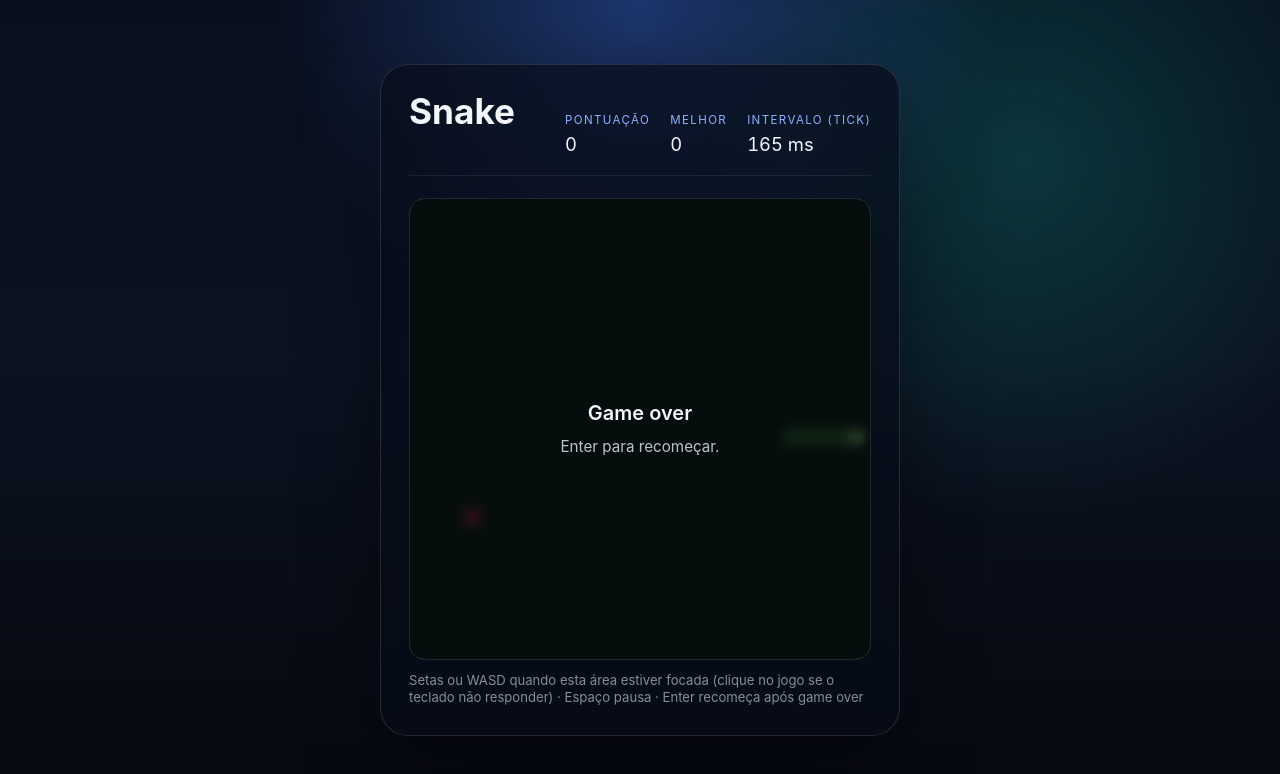
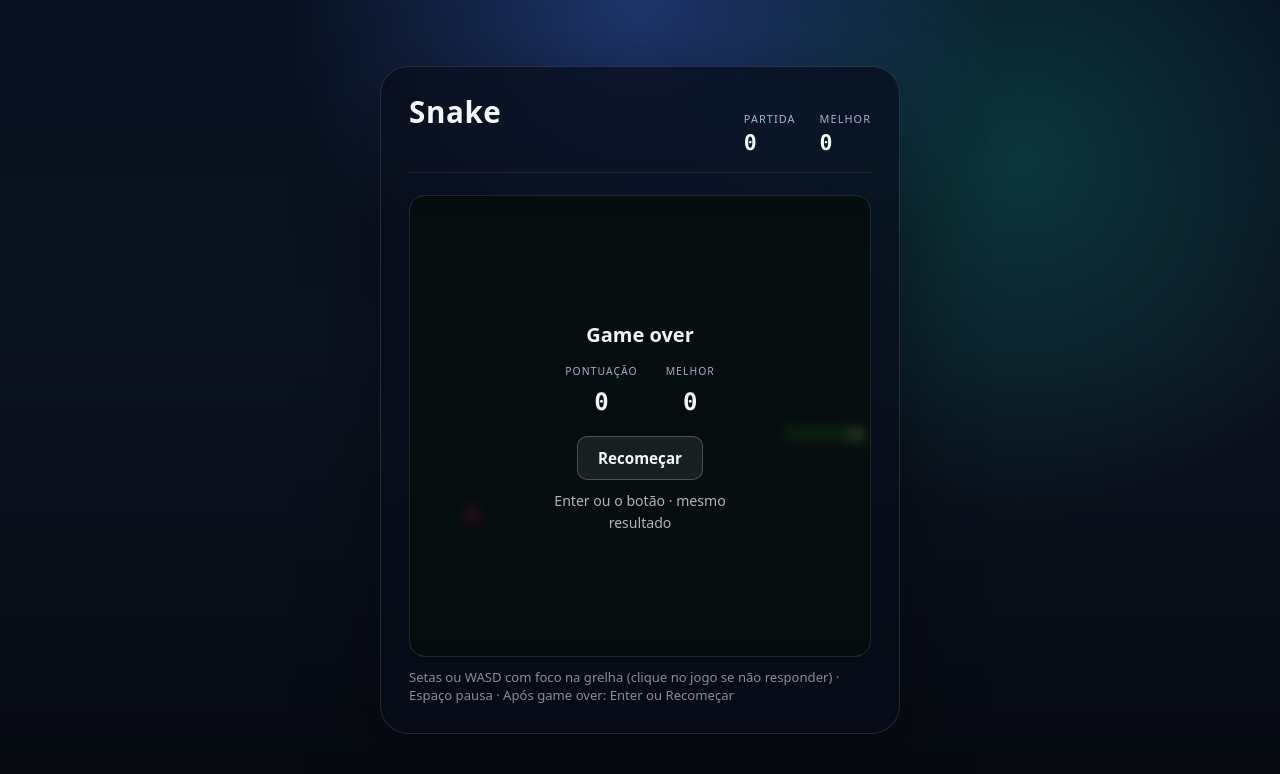
Before and after one commit to joaovictorcosta/playground, a React (Vite) app: page / in a window 1280 px wide. Shown: the top 774 px of the page. Built offline with nearby package versions, Linux system fonts and the light colour scheme.

Commit message:
✨ feat: Polimento retrô: HUD, game over e reinício

```diff
--- a/src/SnakeGame.tsx
+++ b/src/SnakeGame.tsx
@@ -159,8 +159,10 @@ export function SnakeGame() {
   const [score, setScoreState] = useState(0);
   /** Réplica fiável do recorde persistido (para o HUD re-renderizar após gravação). */
   const [persistBaseline, setPersistBaseline] = useState(INITIAL_PERSIST.value);
+  /** Pico entre todas as partidas nesta página (memória quando não há persistência fiável). */
+  const [sessionPeak, setSessionPeak] = useState(0);
   const [overlay, setOverlay] = useState<'none' | 'paused' | 'gameover'>('none');
-  const hudBestScore = Math.max(persistBaseline, score);
+  const hudBestScore = Math.max(persistBaseline, sessionPeak);
 
   const resetGame = useCallback(() => {
     snakeRef.current = [...createInitialSnake()];
@@ -176,6 +178,13 @@ export function SnakeGame() {
     setScoreState(0);
     setOverlay('none');
   }, []);
+
+  const restartMatch = useCallback(() => {
+    resetGame();
+    queueMicrotask(() =>
+      canvasRef.current?.focus({ preventScroll: true }),
+    );
+  }, [resetGame]);
 
   const resizeCanvas = useCallback(() => {
     const wrap = wrapRef.current;
@@ -238,7 +247,7 @@ export function SnakeGame() {
       const restartKeys = ['Enter', 'NumpadEnter'];
       if (!aliveRef.current && restartKeys.includes(e.code)) {
         e.preventDefault();
-        resetGame();
+        restartMatch();
         return;
       }
 
@@ -273,7 +282,7 @@ export function SnakeGame() {
 
     canvas.addEventListener('keydown', onKeyDown);
     return () => canvas.removeEventListener('keydown', onKeyDown);
-  }, [resetGame]);
+  }, [restartMatch]);
 
   /** Em DEV, inspecionar no console: `window.__SNAKE_GAME_LOOP__`. */
   useEffect(() => {
@@ -290,20 +299,22 @@ export function SnakeGame() {
     };
   }, []);
 
+  /** Mesmo estado que após reinício: cobra, direção, pontuação, comida e overlay limpos. */
   useEffect(() => {
-    const occ = new Set(snakeRef.current.map(cellKey));
-    foodRef.current = spawnFood(occ);
-    drawFrame();
-  }, [drawFrame]);
+    resetGame();
+  }, [resetGame]);
 
+  /** Um único `requestAnimationFrame` enquanto o componente existe; cleanup cancela o frame pendente. */
   useEffect(() => {
     let acc = 0;
     let last = performance.now();
     let rafId = 0;
+    let stopped = false;
     const tickMs = GAME_TICK_INTERVAL_MS;
     loopTelemetryRef.current.tickIntervalMs = tickMs;
 
     const loop = (now: number) => {
+      if (stopped) return;
       rafId = requestAnimationFrame(loop);
       const telem = loopTelemetryRef.current;
       telem.lastFrameDeltaMs = now - last;
@@ -363,6 +374,7 @@ export function SnakeGame() {
           scoreRef.current += 1;
           const newScore = scoreRef.current;
           setScoreState(newScore);
+          setSessionPeak((prev) => Math.max(prev, newScore));
 
           const floor = persistedBestFloorRef.current;
           if (
@@ -385,7 +397,10 @@ export function SnakeGame() {
     };
 
     rafId = requestAnimationFrame(loop);
-    return () => cancelAnimationFrame(rafId);
+    return () => {
+      stopped = true;
+      cancelAnimationFrame(rafId);
+    };
   }, [drawFrame]);
 
   return (
@@ -394,16 +409,12 @@ export function SnakeGame() {
         <h1 className="snake-title">Snake</h1>
         <dl className="snake-stats">
           <div>
-            <dt>Pontuação</dt>
+            <dt>Partida</dt>
             <dd>{score}</dd>
           </div>
           <div>
             <dt>Melhor</dt>
             <dd>{hudBestScore}</dd>
-          </div>
-          <div>
-            <dt>Intervalo (tick)</dt>
-            <dd>{GAME_TICK_INTERVAL_MS} ms</dd>
           </div>
         </dl>
       </header>
@@ -427,14 +438,35 @@ export function SnakeGame() {
               {overlay === 'gameover' && (
                 <>
                   <p className="snake-overlay-title">Game over</p>
-                  <p className="snake-overlay-hint">Enter para recomeçar.</p>
+                  <dl className="snake-overlay-scores">
+                    <div>
+                      <dt>Pontuação</dt>
+                      <dd>{score}</dd>
+                    </div>
+                    <div>
+                      <dt>Melhor</dt>
+                      <dd>{hudBestScore}</dd>
+                    </div>
+                  </dl>
+                  <div className="snake-overlay-actions">
+                    <button
+                      type="button"
+                      className="snake-restart-btn"
+                      onClick={restartMatch}
+                    >
+                      Recomeçar
+                    </button>
+                  </div>
+                  <p className="snake-overlay-hint">
+                    Enter ou o botão · mesmo resultado
+                  </p>
                 </>
               )}
             </div>
           )}
         </div>
         <p className="snake-help">
-          Setas ou WASD quando esta área estiver focada (clique no jogo se o teclado não responder) · Espaço pausa · Enter recomeça após game over
+          Setas ou WASD com foco na grelha (clique no jogo se não responder) · Espaço pausa · Após game over: Enter ou Recomeçar
         </p>
       </div>
     </div>
--- a/src/styles.css
+++ b/src/styles.css
@@ -1,6 +1,6 @@
 :root {
   color-scheme: dark;
-  font-family: Inter, ui-sans-serif, system-ui, -apple-system, BlinkMacSystemFont, "Segoe UI", sans-serif;
+  font-family: ui-sans-serif, system-ui, -apple-system, BlinkMacSystemFont, "Segoe UI", sans-serif;
   line-height: 1.5;
   font-weight: 400;
   color: #f4f7fb;
@@ -70,32 +70,36 @@ select {
 
 .snake-title {
   margin: 0;
-  font-size: clamp(1.65rem, 5vw, 2.2rem);
-  line-height: 1.05;
-  font-weight: 700;
+  font-size: clamp(1.4rem, 4.2vw, 1.85rem);
+  line-height: 1.15;
+  font-weight: 600;
+  letter-spacing: 0.02em;
 }
 
 .snake-stats {
   margin: 0;
   display: flex;
-  gap: 20px;
-  font-size: 0.92rem;
-  color: rgba(244, 247, 251, 0.78);
+  gap: clamp(16px, 4vw, 24px);
+  font-size: 0.875rem;
+  color: rgba(244, 247, 251, 0.82);
 }
 
 .snake-stats dt {
-  margin: 0 0 2px;
-  font-size: 0.72rem;
+  margin: 0 0 3px;
+  font-size: 0.68rem;
   text-transform: uppercase;
-  letter-spacing: 0.12em;
-  color: #8fb1ff;
+  letter-spacing: 0.1em;
+  color: rgba(180, 198, 230, 0.9);
 }
 
 .snake-stats dd {
   margin: 0;
-  font-size: 1.15rem;
+  font-size: 1.35rem;
+  font-weight: 600;
+  font-family: ui-monospace, "Cascadia Code", "SF Mono", Menlo, Consolas, monospace;
   font-variant-numeric: tabular-nums;
   color: #f4f7fb;
+  line-height: 1.2;
 }
 
 .snake-stats > div > dt {
@@ -144,9 +148,9 @@ select {
   place-content: center;
   justify-items: center;
   text-align: center;
-  gap: 8px;
-  padding: 20px;
-  background: rgba(5, 9, 16, 0.72);
+  gap: 10px;
+  padding: clamp(16px, 5vw, 24px);
+  background: rgba(5, 9, 16, 0.78);
   backdrop-filter: blur(6px);
 }
 
@@ -158,8 +162,61 @@ select {
 
 .snake-overlay-hint {
   margin: 0;
+  font-size: 0.88rem;
+  color: rgba(244, 247, 251, 0.72);
+  max-width: 22ch;
+}
+
+.snake-overlay-scores {
+  margin: 4px 0 0;
+  display: flex;
+  gap: 28px;
+  justify-content: center;
+  font-size: 0.8rem;
+  color: rgba(244, 247, 251, 0.82);
+}
+
+.snake-overlay-scores dt {
+  margin: 0 0 4px;
+  font-size: 0.65rem;
+  text-transform: uppercase;
+  letter-spacing: 0.1em;
+  color: rgba(180, 198, 230, 0.88);
+}
+
+.snake-overlay-scores dd {
+  margin: 0;
+  font-size: 1.5rem;
+  font-weight: 600;
+  font-family: ui-monospace, "Cascadia Code", "SF Mono", Menlo, Consolas, monospace;
+  font-variant-numeric: tabular-nums;
+  color: #f4f7fb;
+}
+
+.snake-overlay-actions {
+  margin-top: 6px;
+}
+
+.snake-restart-btn {
+  appearance: none;
+  margin: 0;
+  padding: 10px 20px;
+  border-radius: 10px;
+  border: 1px solid rgba(255, 255, 255, 0.22);
+  background: rgba(255, 255, 255, 0.08);
+  color: #f4f7fb;
   font-size: 0.95rem;
-  color: rgba(244, 247, 251, 0.78);
+  font-weight: 600;
+  cursor: pointer;
+}
+
+.snake-restart-btn:hover {
+  background: rgba(255, 255, 255, 0.12);
+}
+
+.snake-restart-btn:focus-visible {
+  outline: 2px solid rgba(96, 165, 250, 0.9);
+  outline-offset: 2px;
 }
 
 .snake-help {
```
